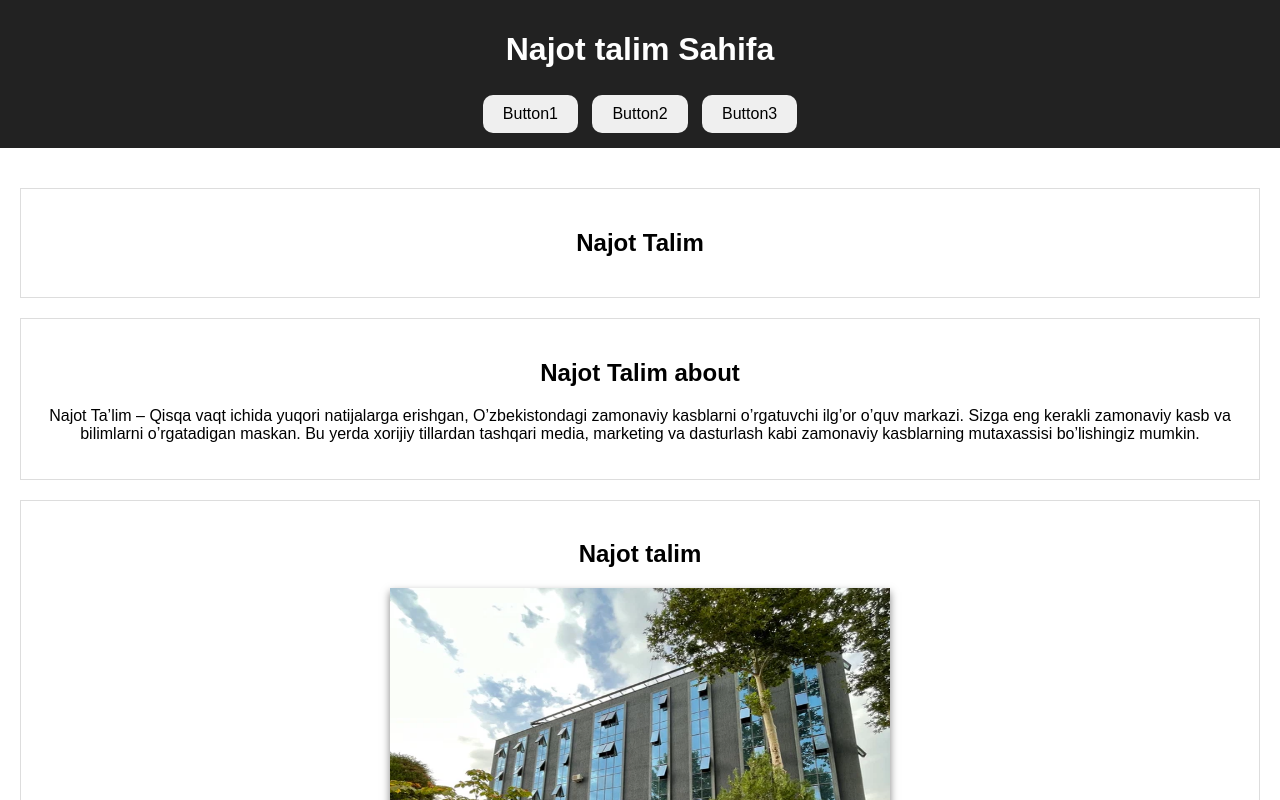
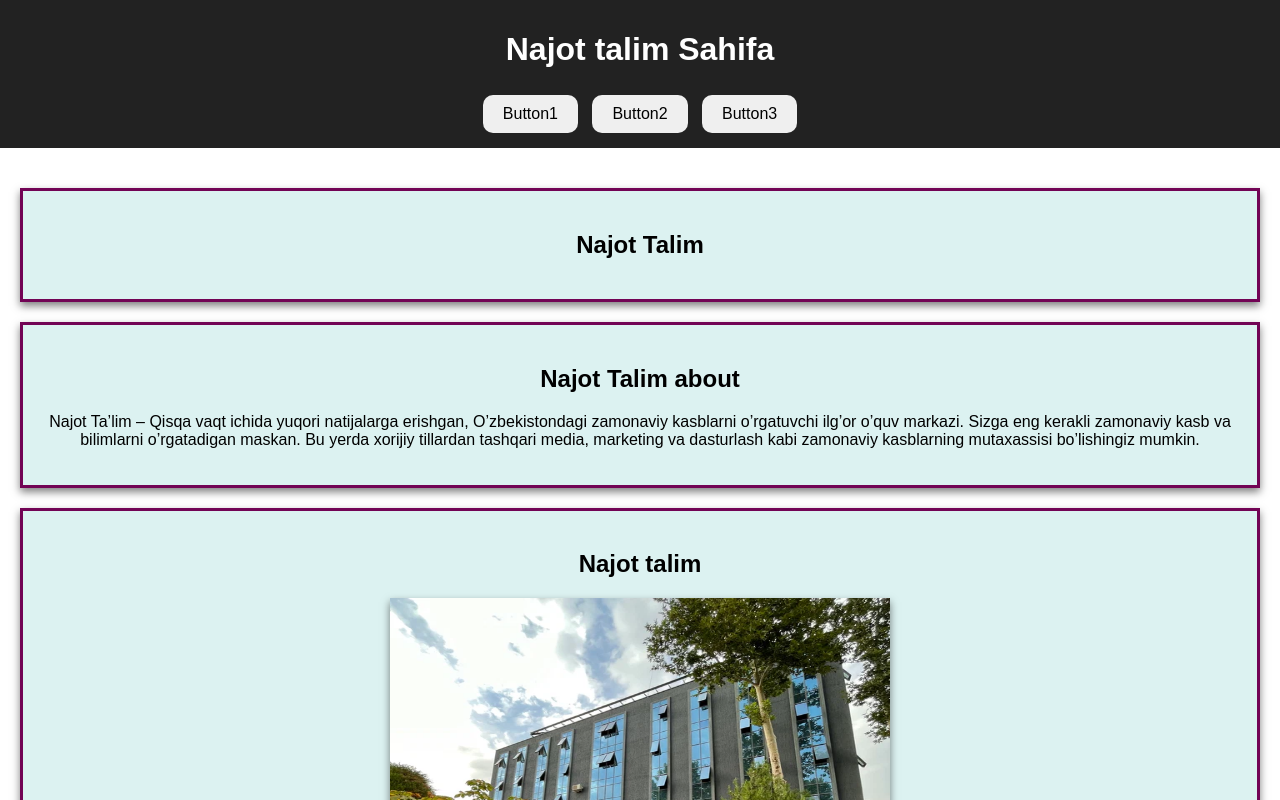
Before and after one commit to OlimovN/najot-talim, a plain HTML site: page index.html in a window 1280 px wide. Both pictures are taken after a click on the button "Button1". Shown: the top 800 px of the page. Drawn offline with Linux system fonts and the light colour scheme.

Commit message:
add class

```diff
--- a/index.css
+++ b/index.css
@@ -34,6 +34,7 @@ header {
     margin: 20px 0;
     padding: 20px;
     border: 1px solid #ddd;
+     box-shadow: 0 4px 8px rgba(0,0,0,0.5);
 }
 
 .block img {
@@ -57,10 +58,15 @@ header {
 
 }
 
+.button1 {
+    background-color: #DCF2F1;
+    color: #000;
+    border: 3px solid #720455;
+}
 .button2 {
     background-color: #ffe4e1;
     color: #000;
-    border: 3px solid #EADFB4;
+    border: 3px solid red;
 }
 
 .button3 {
```
